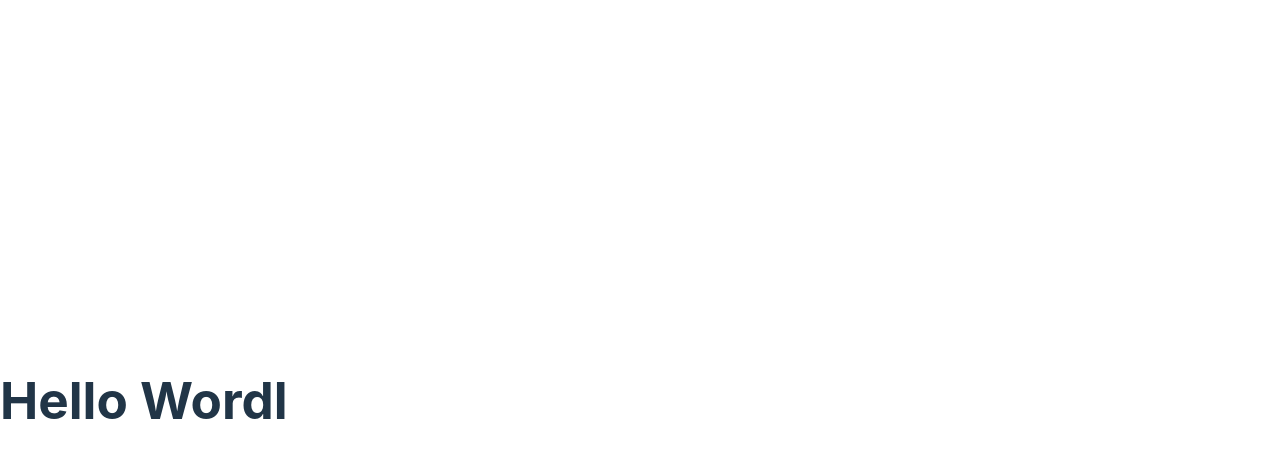
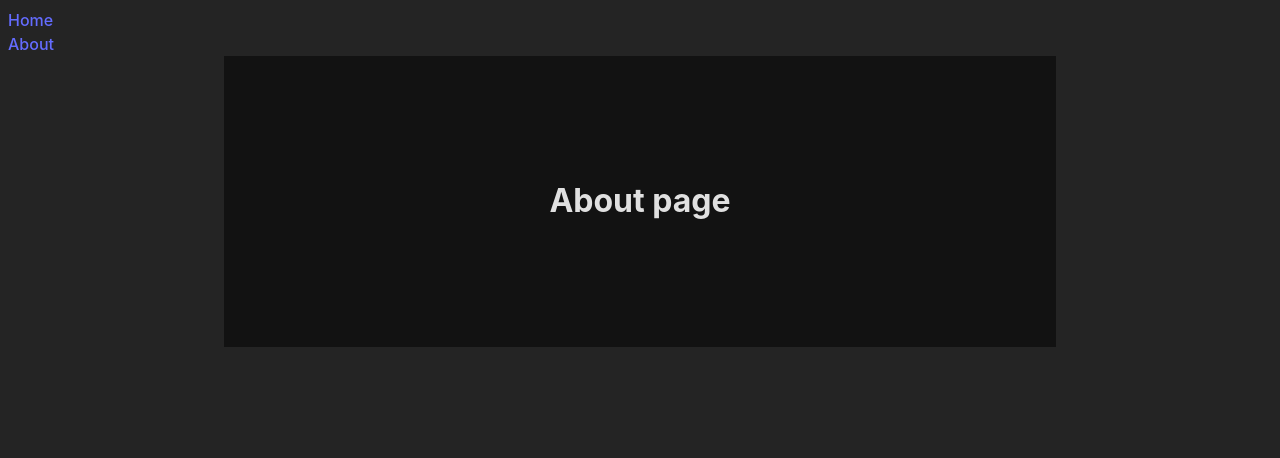
Before and after one commit to username0441/Fonte, a React (Vite) app in the folder frontend/: page /about in a window 1280 px wide. Shown: the top 458 px of the page. Built offline with nearby package versions, Linux system fonts and the light colour scheme.

Commit message:
base pages and routers

```diff
--- a/frontend/src/App.jsx
+++ b/frontend/src/App.jsx
@@ -1,8 +1,11 @@
+import { BrowserRouter } from 'react-router-dom';
+import AllComponents from './components/AllComponents';
+
 function App() {
   return (
-    <main id='app'>
-      <h1>Hello Wordl</h1>
-    </main>
+    <BrowserRouter>
+      <AllComponents />
+    </BrowserRouter>
   )
 }
 
--- /dev/null
+++ b/frontend/src/components/About/index.jsx
@@ -0,0 +1,11 @@
+import "./style.scss"
+
+function About() {
+    return (
+        <div className="about-wrapper">
+            <h1>About page</h1>
+        </div>
+    );
+}
+
+export default About;
--- /dev/null
+++ b/frontend/src/components/About/style.scss
@@ -0,0 +1,7 @@
+.about-wrapper {
+    width: 50%;
+    text-align: center;
+    margin: 0 auto;
+    background-color: rgb(0, 0, 0, 0.5);
+    padding: 100px;
+}
--- /dev/null
+++ b/frontend/src/components/AllComponents.jsx
@@ -0,0 +1,21 @@
+import { Routes, Route, useLocation } from 'react-router-dom';
+import Layout from "./Layout"
+import LandingPage from "./LandingPage"
+import About from "./About"
+
+function AllComponents() {
+    const location = useLocation()
+
+    return (
+        <>
+            <Routes location={location} key={location.pathname}>
+                <Route path="/" element={<Layout />}>
+                    <Route index element={<LandingPage />} />
+                    <Route path='/about' element={<About />} />
+                </Route>
+            </Routes>
+        </>
+    );
+}
+
+export default AllComponents;
--- /dev/null
+++ b/frontend/src/components/LandingPage/index.jsx
@@ -0,0 +1,9 @@
+function LandingPage() {
+    return (
+        <div>
+            <h1>Hello world</h1>
+        </div>
+    );
+}
+
+export default LandingPage;
--- /dev/null
+++ b/frontend/src/components/Layout/index.jsx
@@ -0,0 +1,17 @@
+import { Outlet, Link } from 'react-router-dom'
+
+function Layout() {
+    return (
+        <>
+            {/* Navbar */}
+            <Link to={"/"}>Home</Link>
+            <br />
+            <Link to={"/about"}>About</Link>
+
+            <Outlet />
+            {/* Footer */}
+        </>
+    );
+}
+
+export default Layout;
--- a/frontend/src/index.scss
+++ b/frontend/src/index.scss
@@ -22,52 +22,3 @@ a {
 a:hover {
   color: #535bf2;
 }
-
-body {
-  margin: 0;
-  display: flex;
-  place-items: center;
-  min-width: 320px;
-  min-height: 100vh;
-}
-
-h1 {
-  font-size: 3.2em;
-  line-height: 1.1;
-}
-
-button {
-  border-radius: 8px;
-  border: 1px solid transparent;
-  padding: 0.6em 1.2em;
-  font-size: 1em;
-  font-weight: 500;
-  font-family: inherit;
-  background-color: #1a1a1a;
-  cursor: pointer;
-  transition: border-color 0.25s;
-}
-
-button:hover {
-  border-color: #646cff;
-}
-
-button:focus,
-button:focus-visible {
-  outline: 4px auto -webkit-focus-ring-color;
-}
-
-@media (prefers-color-scheme: light) {
-  :root {
-    color: #213547;
-    background-color: #ffffff;
-  }
-
-  a:hover {
-    color: #747bff;
-  }
-
-  button {
-    background-color: #f9f9f9;
-  }
-}
```
Also changed, not shown: frontend/src/components/LandingPage/style.scss (added).
